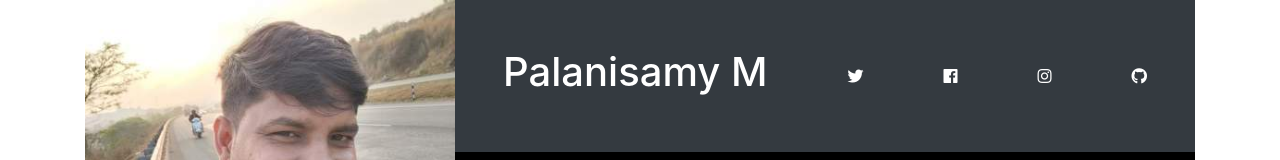
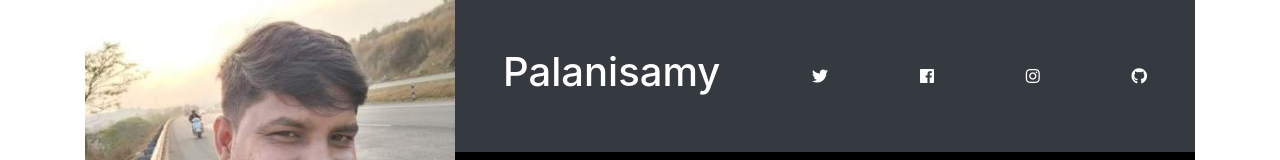
Before and after one commit to PalanisamyMadhayan/MyPortFolio, a plain HTML site: page index.html in a window 1280 px wide. Shown: the top 160 px of the page. Drawn offline with nearby package versions, Linux system fonts and the light colour scheme; some packages are replaced by stand-ins of ours; a script that the page names is missing.

Commit message:
Update index.html

```diff
--- a/index.html
+++ b/index.html
@@ -32,7 +32,7 @@
                 <div
                   class="d-flex flex-row justify-content-between align-items-center"
                 >
-                  <h1>Palanisamy M</h1>
+                  <h1>Palanisamy</h1>
                   <div class="d-none d-md-block">
                     <a href="http://twitter.com" class="text-white">
                       <i class="fab fa-twitter"></i
```
